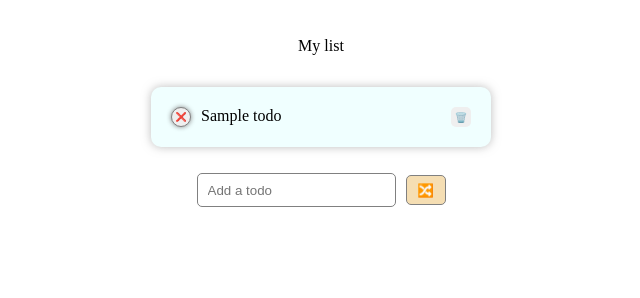
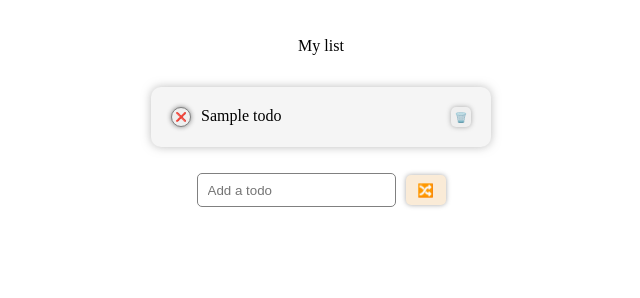
Before and after one commit to purple0CaT/d_base, a Django app: page / in a window 1280 px wide. Shown: the part 329-627 px from the top of the page, without its empty margins (319-959 px from the left). Run offline with Django 4.2, Linux system fonts and the light colour scheme; tables that the repository leaves empty hold one stand-in row (values such as "Sample post"); parts of the project's set-up code (start-up, migrations or seed data) failed here and were passed over.

Commit message:
style fix

```diff
--- a/main/templates/home.html
+++ b/main/templates/home.html
@@ -70,6 +70,9 @@
     border: 1px solid grey;
     box-shadow: 0 0 5px grey;
   }
+  .list .todo-btn:hover {
+    box-shadow: 0 0 15px darkcyan;
+  }
   .list .delete-btn {
     display: flex;
     justify-content: center;
@@ -82,9 +85,10 @@
     font-size: 10px;
     cursor: pointer;
     transition: 0.15s;
+    box-shadow: 0 0 5px darkgrey;
   }
   .list .delete-btn:hover {
-    box-shadow: 0 0 5px tomato;
+    box-shadow: 0 0 15px tomato;
   }
   .wrapper-section {
     max-width: 300px;
@@ -105,7 +109,7 @@
     flex-direction: column;
     justify-content: flex-start;
     gap: 10px;
-    background-color: azure;
+    background-color: whitesmoke;
     padding: 20px;
     border-radius: 10px;
     box-shadow: 0 0 10px rgba(128, 128, 128, 0.522);
@@ -119,13 +123,15 @@
     gap: 10px;
   }
   .post-form button {
-    background-color: wheat;
+    background-color: antiquewhite;
+    border:unset;
     cursor: pointer;
     transition: 0.15s;
     width: 40px;
+    box-shadow: 0 0 5px darkgrey;
   }
   .post-form button:hover {
-    box-shadow: 0 0 5px grey;
+    box-shadow: 0 0 15px grey;
   }
 </style>
 {% endblock %}
```
